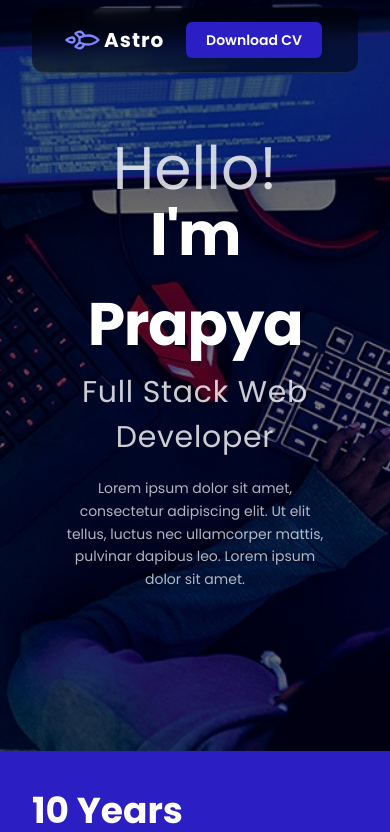
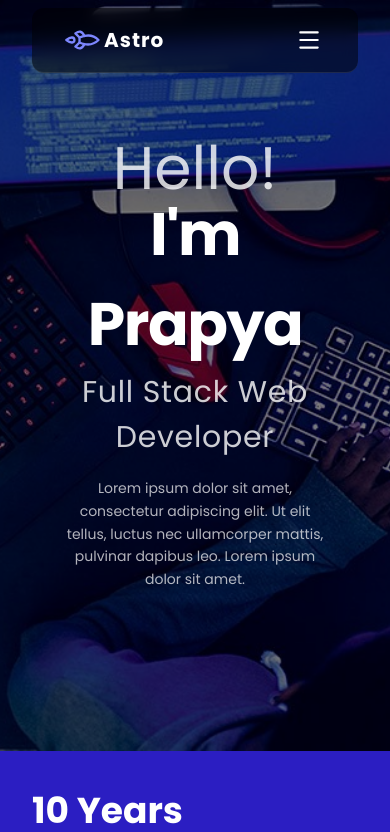
Before and after one commit to fatinishraqprapya25/Personal-Portfolio-React-Template, a React (Vite) app: page / in a window 390 px wide. Shown: the top 832 px of the page. Built offline with nearby package versions, Linux system fonts and the light colour scheme.

Commit message:
header section optimized

```diff
--- a/src/components/header.jsx
+++ b/src/components/header.jsx
@@ -1,32 +1,83 @@
-import { Rocket } from 'lucide-react';
-import HeaderLink from './home/HeaderLink';
-import Button from './ui/Buttons';
+import { useState } from "react";
+import { Rocket, Menu, X } from "lucide-react";
+import HeaderLink from "./home/HeaderLink";
+import Button from "./ui/Buttons";
 
 export default function Header() {
+    const [open, setOpen] = useState(false);
+
     return (
         <header className="sticky top-0 z-50 w-full poppins backdrop-blur-sm bg-black/50 border-b border-white/10 transition-all duration-300 px-5 rounded-xl">
             <div className="max-w-7xl mx-auto flex items-center justify-between h-16 px-4 md:px-6">
+
+                {/* Logo */}
                 <div className="flex items-center space-x-2 cursor-pointer">
                     <Rocket className="w-7 h-7 text-indigo-400 transform rotate-45" />
                     <span className="text-xl font-extrabold text-white tracking-wider">Astro</span>
                 </div>
 
+                {/* Desktop Nav */}
                 <nav className="hidden md:flex justify-center space-x-6 lg:space-x-2">
-
                     <HeaderLink path="/">Home</HeaderLink>
                     <HeaderLink path="/about">About</HeaderLink>
-                    <HeaderLink path="/services" >Services</HeaderLink>
+                    <HeaderLink path="/services">Services</HeaderLink>
                     <HeaderLink path="/portfolio">Portfolio</HeaderLink>
                     <HeaderLink path="/blogs">Blogs</HeaderLink>
-
                 </nav>
 
+                {/* CTA + Mobile Toggle */}
                 <div className="flex items-center space-x-3">
-                    <Button primary>
-                        Download CV
-                    </Button>
+                    <div className="hidden md:block">
+                        <Button primary>Download CV</Button>
+                    </div>
+
+                    {/* Mobile Toggle */}
+                    <button
+                        className="md:hidden text-white"
+                        onClick={() => setOpen(!open)}
+                    >
+                        {open ? <X size={26} /> : <Menu size={26} />}
+                    </button>
                 </div>
             </div>
-        </header >
+
+            {/* Mobile Menu */}
+            <div
+                className={`md:hidden overflow-hidden transition-all duration-300 ${open ? "max-h-96 opacity-100" : "max-h-0 opacity-0"
+                    }`}
+            >
+                <div className="border-t border-white/10 rounded-b-xl px-6 py-4 space-y-4">
+
+                    {/* Stack items vertically */}
+                    <div className="flex flex-col space-y-3">
+                        <HeaderLink path="/" className="block" onClick={() => setOpen(false)}>
+                            Home
+                        </HeaderLink>
+
+                        <HeaderLink path="/about" className="block" onClick={() => setOpen(false)}>
+                            About
+                        </HeaderLink>
+
+                        <HeaderLink path="/services" className="block" onClick={() => setOpen(false)}>
+                            Services
+                        </HeaderLink>
+
+                        <HeaderLink path="/portfolio" className="block" onClick={() => setOpen(false)}>
+                            Portfolio
+                        </HeaderLink>
+
+                        <HeaderLink path="/blogs" className="block" onClick={() => setOpen(false)}>
+                            Blogs
+                        </HeaderLink>
+
+                        {/* Mobile CTA Button */}
+                        <Button primary fullWidth>
+                            Download CV
+                        </Button>
+                    </div>
+
+                </div>
+            </div>
+        </header>
     );
 }
```
